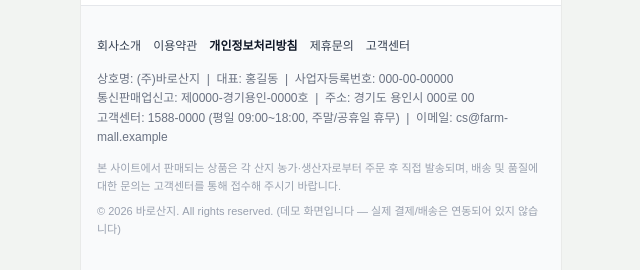
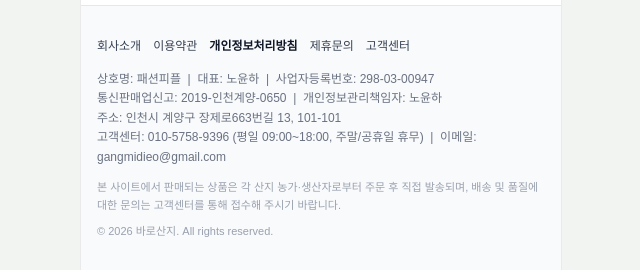
Before and after one commit to gangmidieo-beep/barosanji-web, a Next.js app: page / in a window 1280 px wide. Shown: the part 1224-1494 px from the top of the page, without its empty margins (319-959 px from the left). Built offline with nearby package versions, Linux system fonts and the light colour scheme; no server answers; the database is empty.

Commit message:
Update Footer.tsx

```diff
--- a/src/components/Footer.tsx
+++ b/src/components/Footer.tsx
@@ -9,16 +9,19 @@
           <span>제휴문의</span>
           <span>고객센터</span>
         </div>
-        <p>상호명: (주)바로산지 &nbsp;|&nbsp; 대표: 홍길동 &nbsp;|&nbsp; 사업자등록번호: 000-00-00000</p>
-        <p>통신판매업신고: 제0000-경기용인-0000호 &nbsp;|&nbsp; 주소: 경기도 용인시 000로 00</p>
-        <p>고객센터: 1588-0000 (평일 09:00~18:00, 주말/공휴일 휴무) &nbsp;|&nbsp; 이메일: cs@farm-mall.example</p>
+        <p>상호명: 패션피플 &nbsp;|&nbsp; 대표: 노윤하 &nbsp;|&nbsp; 사업자등록번호: 298-03-00947</p>
+        <p>통신판매업신고: 2019-인천계양-0650 &nbsp;|&nbsp; 개인정보관리책임자: 노윤하</p>
+        <p>주소: 인천시 계양구 장제로663번길 13, 101-101</p>
+        <p>
+          고객센터: 010-5758-9396 (평일 09:00~18:00, 주말/공휴일 휴무) &nbsp;|&nbsp; 이메일:
+          gangmidieo@gmail.com
+        </p>
         <p className="mt-3 text-[11px] text-gray-400">
           본 사이트에서 판매되는 상품은 각 산지 농가·생산자로부터 주문 후 직접 발송되며, 배송 및
           품질에 대한 문의는 고객센터를 통해 접수해 주시기 바랍니다.
         </p>
         <p className="mt-2 text-[11px] text-gray-400">
-          © {new Date().getFullYear()} 바로산지. All rights reserved. (데모 화면입니다 — 실제
-          결제/배송은 연동되어 있지 않습니다)
+          © {new Date().getFullYear()} 바로산지. All rights reserved.
         </p>
       </div>
     </footer>
```
